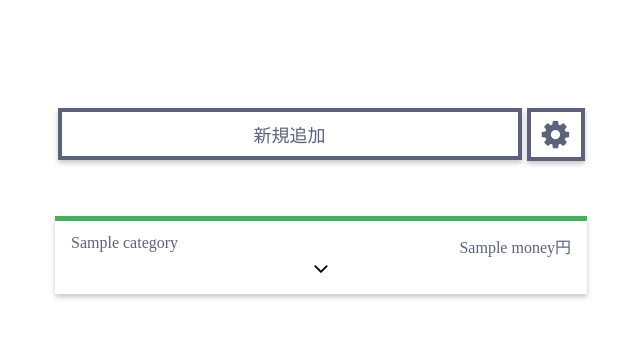
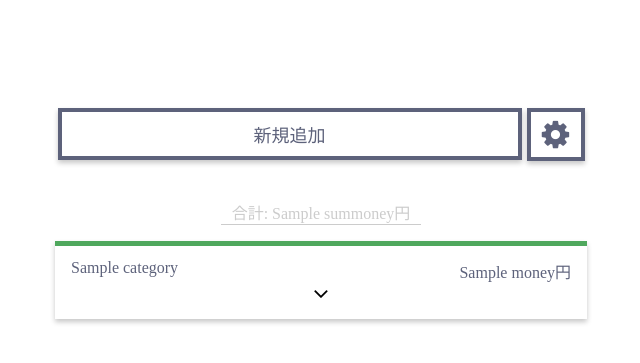
Before and after one commit to si0/MoneyFly, a Flask app: template templates/show_money.html in a window 1280 px wide. Shown: the top 363 px of the page, without its empty margins (319-959 px from the left). Run offline with Flask 2, Linux system fonts and the light colour scheme; the template is opened without the code that fills it: most values are stand-ins (such as "Sample title", 1, 10 or a date in 2020); parts of the project's set-up code (start-up, migrations or seed data) failed here and were passed over; some libraries are stand-ins or nearby versions.

Commit message:
合計金額の表示

```diff
--- a/static/style.css
+++ b/static/style.css
@@ -41,6 +41,15 @@ a:link, a:visited, a:hover, a:active {
 
 .money {
   float: right;
+}
+
+/* ----- 合計金額表示項目 ----- */
+.summoney {
+  text-align: center;
+  margin: 0 auto;
+  border-bottom: 1px solid #ccc;
+  width: 200px;
+  color: #ccc;
 }
 
 /* ----- レコード詳細表示ボタン ----- */
--- a/templates/show_money.html
+++ b/templates/show_money.html
@@ -10,6 +10,8 @@
     </a>
     <a class="fa fa-cog fa-2x" href="{{ url_for("sys_config") }}"></a>
   </div>
+
+  <p class="summoney">合計: {{ moneys[1]["summoney"] }}円</p>
 
   {% for money in moneys[0] %}
   <div class="row">
```
